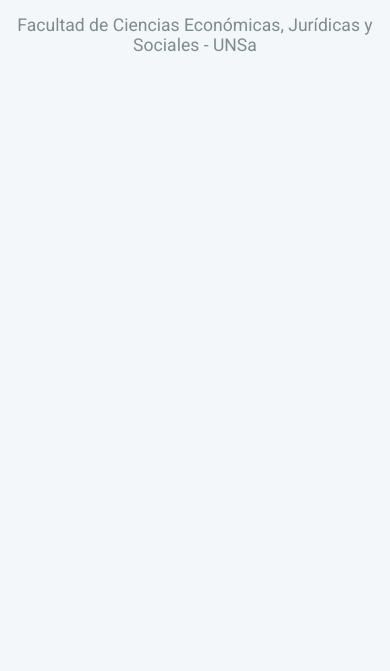
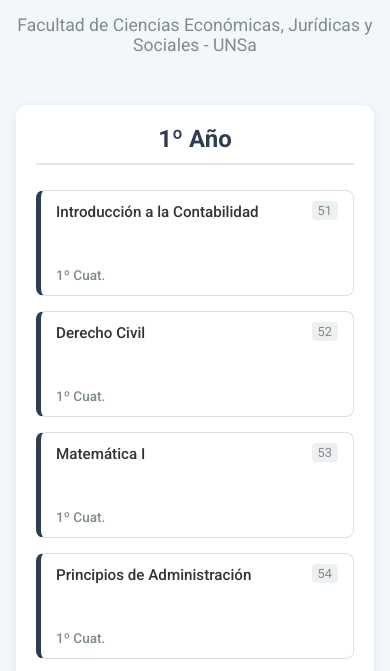
Before and after one commit to maleaudagna/malla-adminstracion, a plain HTML site: page index.html in a window 390 px wide. Shown: the part 116-787 px from the top of the page. Drawn offline with Linux system fonts and the light colour scheme.

Commit message:
Update index.html

```diff
--- a/index.html
+++ b/index.html
@@ -91,7 +91,7 @@
             border-radius: 8px;
             padding: 12px 15px;
             cursor: pointer;
-            transition: transform 0.2s ease, box-shadow 0.2s ease;
+            transition: transform 0.2s ease, box-shadow 0.2s ease, background-color 0.3s;
             position: relative;
             display: flex;
             flex-direction: column;
@@ -99,7 +99,7 @@
             min-height: 80px;
         }
 
-        .subject:hover {
+        .subject:not(.locked):hover {
             transform: translateY(-3px);
             box-shadow: 0 6px 15px var(--color-shadow);
         }
@@ -139,11 +139,6 @@
             color: var(--color-locked);
             cursor: not-allowed;
             opacity: 0.8;
-        }
-
-        .subject.locked:hover {
-            transform: none;
-            box-shadow: none;
         }
 
         .subject.locked::after {
@@ -208,6 +203,7 @@
         </div>
 
     <script>
+        document.addEventListener('DOMContentLoaded', () => {
             const materias = [
                 // 1º Año
                 { id: 51, name: 'Introducción a la Contabilidad', year: 1, semester: 1, prereqs: [] },
@@ -220,7 +216,7 @@
                 { id: 58, name: 'Derecho Constitucional', year: 1, semester: 2, prereqs: [] },
 
                 // 2º Año
-            { id: 59, name: 'Matemática III', year: 2, semester: 1, prereqs: [53] },
+                { id: 59, name: 'Matemática III', year: 2, semester: 1, prereqs: [55] },
                 { id: 60, name: 'Economía II', year: 2, semester: 1, prereqs: [57] },
                 { id: 61, name: 'Obligaciones, Contratos y Títulos de Crédito', year: 2, semester: 1, prereqs: [58] },
                 { id: 62, name: 'Filosofía', year: 2, semester: 1, prereqs: [] },
@@ -255,15 +251,14 @@
 
                 // 5º Año
                 { id: 87, name: 'Marketing Operativo', year: 5, semester: 1, prereqs: [85] },
-            { id: 88, name: 'Etica Profesional', year: 5, semester: 1, prereqs: [78,79,80,81,82,83,84,85,86] }, // Requiere 4to año regular
+                { id: 88, name: 'Etica Profesional', year: 5, semester: 1, prereqs: [78, 79, 80, 81, 82, 83, 84, 85, 86] },
                 { id: 89, name: 'Administración Financiera de Empresas II', year: 5, semester: 1, prereqs: [71, 80, 73] },
                 { id: 90, name: 'Actividad Curricular Electiva', year: 5, semester: 2, prereqs: [] },
                 { id: 91, name: 'Plan de Negocios y Emprendimiento', year: 5, semester: 2, prereqs: [80, 83] },
-            { id: 92, name: 'Metodología de la Investigación Científica', year: 5, semester: 2, prereqs: [78,79,80,81,82,83,84,85,86] }, // Requiere 4to año regular
-            { id: 93, name: 'Práctica Prof. Supervisada', year: 5, semester: 2, prereqs: [67], minApproved: 28 }, // --- LÍNEA CORREGIDA ---
+                { id: 92, name: 'Metodología de la Investigación Científica', year: 5, semester: 2, prereqs: [78, 79, 80, 81, 82, 83, 84, 85, 86] },
+                { id: 93, name: 'Práctica Prof. Supervisada', year: 5, semester: 2, prereqs: [67], minApproved: 28 },
             ];
 
-        document.addEventListener('DOMContentLoaded', () => {
             const grid = document.getElementById('career-grid');
             let approvedSubjects = new Set(JSON.parse(localStorage.getItem('approvedSubjects')) || []);
 
@@ -271,21 +266,22 @@
                 return materias.find(m => m.id === id);
             }
 
-            function checkPrerequisites(subject) {
+            function checkPrerequisites(subject, currentApprovedCount) {
                 const missingReasons = [];
 
                 // 1. Chequear correlativas directas
                 const missingCourses = subject.prereqs.filter(prereqId => !approvedSubjects.has(prereqId));
                 if (missingCourses.length > 0) {
-                    missingReasons.push(...missingCourses.map(id => getSubjectById(id).name));
+                    const missingNames = missingCourses.map(id => {
+                        const prereq = getSubjectById(id);
+                        return prereq ? prereq.name : `[ID ${id} no encontrado]`;
+                    });
+                    missingReasons.push(...missingNames);
                 }
 
                 // 2. Chequear cantidad mínima de materias aprobadas
-                if (subject.minApproved) {
-                    const approvedCount = approvedSubjects.size;
-                    if (approvedCount < subject.minApproved) {
-                        missingReasons.push(`Mínimo ${subject.minApproved} materias (tienes ${approvedCount})`);
-                    }
+                if (subject.minApproved && currentApprovedCount < subject.minApproved) {
+                    missingReasons.push(`Mínimo ${subject.minApproved} materias (tienes ${currentApprovedCount})`);
                 }
 
                 return {
@@ -298,26 +294,14 @@
                 localStorage.setItem('approvedSubjects', JSON.stringify(Array.from(approvedSubjects)));
             }
 
-            function toggleSubject(subjectId) {
-                const subjectElement = document.querySelector(`[data-id='${subjectId}']`);
-                if (subjectElement.classList.contains('locked')) return;
-
-                if (approvedSubjects.has(subjectId)) {
-                    approvedSubjects.delete(subjectId);
-                } else {
-                    approvedSubjects.add(subjectId);
-                }
-
-                saveProgress();
-                updateUI();
-            }
-
             function updateUI() {
+                const approvedCount = approvedSubjects.size;
                 materias.forEach(subject => {
                     const el = document.querySelector(`[data-id='${subject.id}']`);
                     if (!el) return;
 
-                    const prereqStatus = checkPrerequisites(subject);
+                    const prereqStatus = checkPrerequisites(subject, approvedCount);
+
                     el.classList.remove('approved', 'locked');
                     const tooltip = el.querySelector('.tooltip');
 
@@ -334,8 +318,22 @@
                 });
             }
 
+            function toggleSubject(subjectId) {
+                const el = document.querySelector(`[data-id='${subjectId}']`);
+                if (el && el.classList.contains('locked')) return;
+
+                if (approvedSubjects.has(subjectId)) {
+                    approvedSubjects.delete(subjectId);
+                } else {
+                    approvedSubjects.add(subjectId);
+                }
+
+                saveProgress();
+                updateUI();
+            }
+
             function renderGrid() {
-                const years = [...new Set(materias.map(m => m.year))];
+                const years = [...new Set(materias.map(m => m.year))].sort((a, b) => a - b);
                 years.forEach(year => {
                     const column = document.createElement('div');
                     column.className = 'year-column';
@@ -345,4 +343,30 @@
 
                 materias.forEach(subject => {
                     const column = grid.children[subject.year - 1];
-                    const card
+                    if (!column) {
+                        console.error(`No se encontró la columna para el año ${subject.year}`);
+                        return;
+                    }
+                    const card = document.createElement('div');
+                    card.className = 'subject';
+                    card.dataset.id = subject.id;
+
+                    card.innerHTML = `
+                        <div class="subject-id">${subject.id}</div>
+                        <div class="subject-name">${subject.name}</div>
+                        <div class="subject-meta">${subject.semester}º Cuat.</div>
+                        <div class="tooltip"></div>
+                    `;
+
+                    card.addEventListener('click', () => toggleSubject(subject.id));
+                    column.appendChild(card);
+                });
+
+                updateUI();
+            }
+
+            renderGrid();
+        });
+    </script>
+</body>
+</html>
```
Lines whose indentation alone changed are shown as unchanged.
